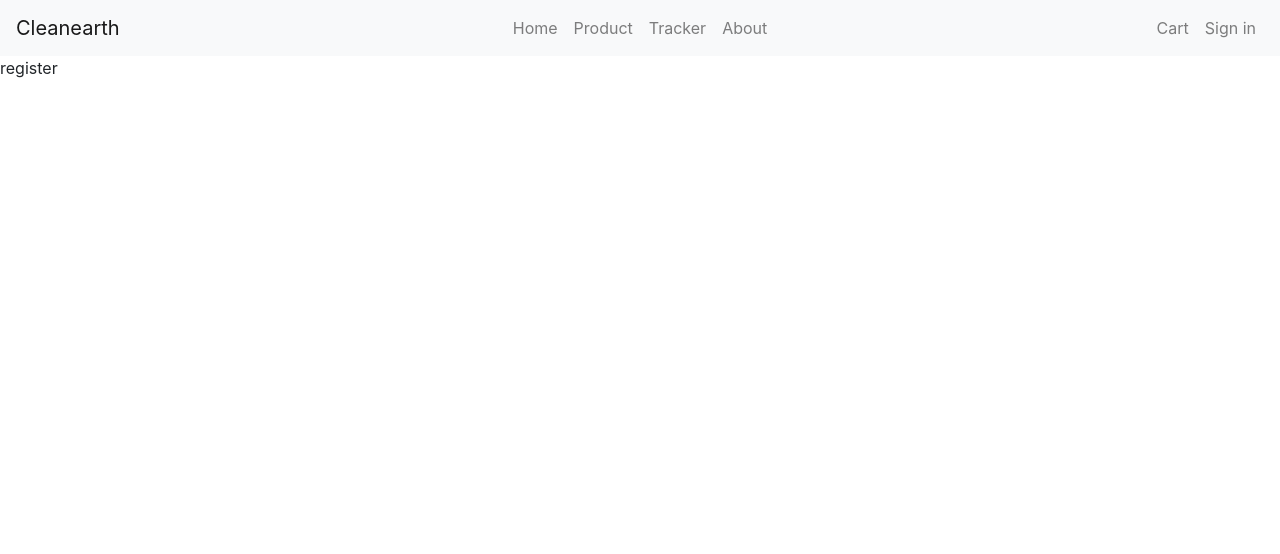
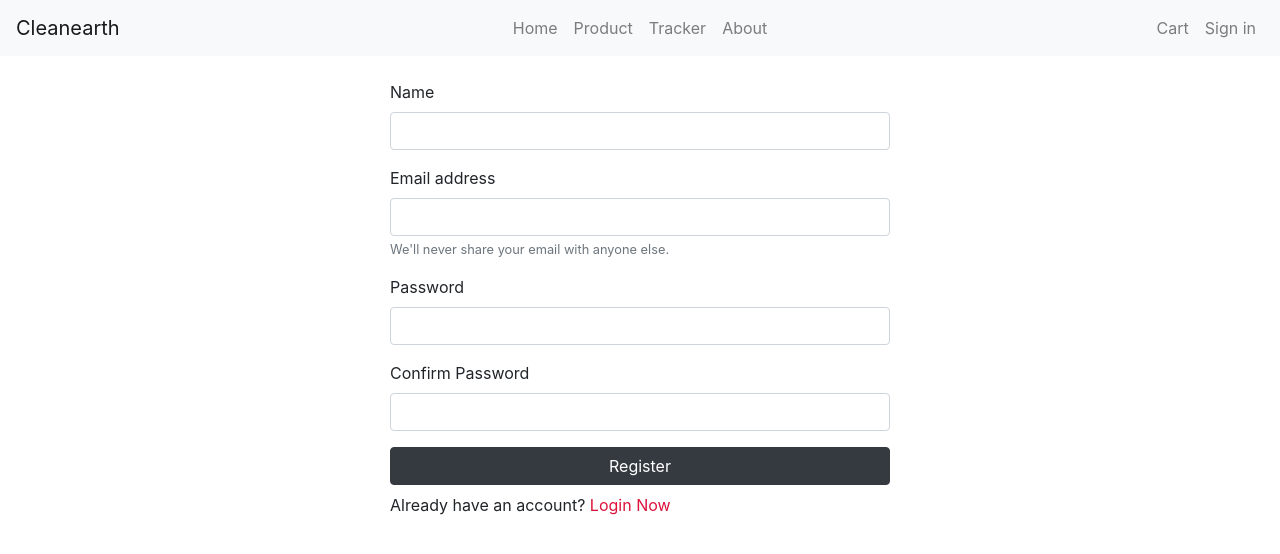
Before and after one commit to azhararrozak/cleanEarth, a Next.js app: page /register in a window 1280 px wide. Shown: the top 554 px of the page. Built offline with nearby package versions, Linux system fonts and the light colour scheme.

Commit message:
Hapus hello.js dan edit register

```diff
--- a/pages/api/hello.js
+++ /dev/null
@@ -1,5 +0,0 @@
-// Next.js API route support: https://nextjs.org/docs/api-routes/introduction
-
-export default function handler(req, res) {
-  res.status(200).json({ name: 'John Doe' })
-}
--- a/pages/register.js
+++ b/pages/register.js
@@ -1,8 +1,62 @@
-import React from 'react'
+import React, { useState } from 'react'
+import Head from 'next/head'
+import Link from 'next/link'
 
 const register = () => {
+
+  const initialisationState = { name: '', email: '', password: '', confirmPassword: '' }
+  const [userData, setUserData] = useState(initialisationState)
+  const {name, email, password, confirmPassword} = userData
+
+  const handleChangeinput = e => {
+    const {name, value} = e.target
+    setUserData({...userData, [name]:value})
+  }
+
+  const handleSubmit = e => {
+    e.preventDefault()
+    console.log(userData)
+  }
+
   return (
-    <div>register</div>
+    <div>
+    <Head>
+      <title>Register Page</title>
+    </Head>
+
+    <form className="mx-auto my-4" style={{maxWidth: '500px'}} onSubmit={handleSubmit}>
+      <div className="form-group">
+        <label htmlFor="name">Name</label>
+        <input type="text" className="form-control" id="name"
+        name="name" value={name} onChange={handleChangeinput}/>
+      </div>
+
+      <div className="form-group">
+        <label htmlFor="exampleInputEmail1">Email address</label>
+        <input type="email" className="form-control" id="exampleInputEmail1" aria-describedby="emailHelp"
+        name="email"  value={email} onChange={handleChangeinput}/>
+        <small id="emailHelp" className="form-text text-muted">We'll never share your email with anyone else.</small>
+      </div>
+
+      <div className="form-group">
+        <label htmlFor="exampleInputPassword1">Password</label>
+        <input type="password" className="form-control" id="exampleInputPassword1"
+        name="password"  value={password} onChange={handleChangeinput}/>
+      </div>
+
+      <div className="form-group">
+        <label htmlFor="exampleInputPassword2">Confirm Password</label>
+        <input type="password" className="form-control" id="exampleInputPassword2"
+        name="confirmPassword" value={confirmPassword} onChange={handleChangeinput}/>
+      </div>
+
+      <button type="submit" className="btn btn-dark w-100">Register</button>
+
+      <p className="my-2">
+        Already have an account? <Link href="/signin" legacyBehavior><a style={{color: 'crimson'}}>Login Now</a></Link>
+      </p>
+    </form>
+  </div>
   )
 }
 
```
Also changed, not shown: utils/connectDB.js (added, +19 -0 lines).
